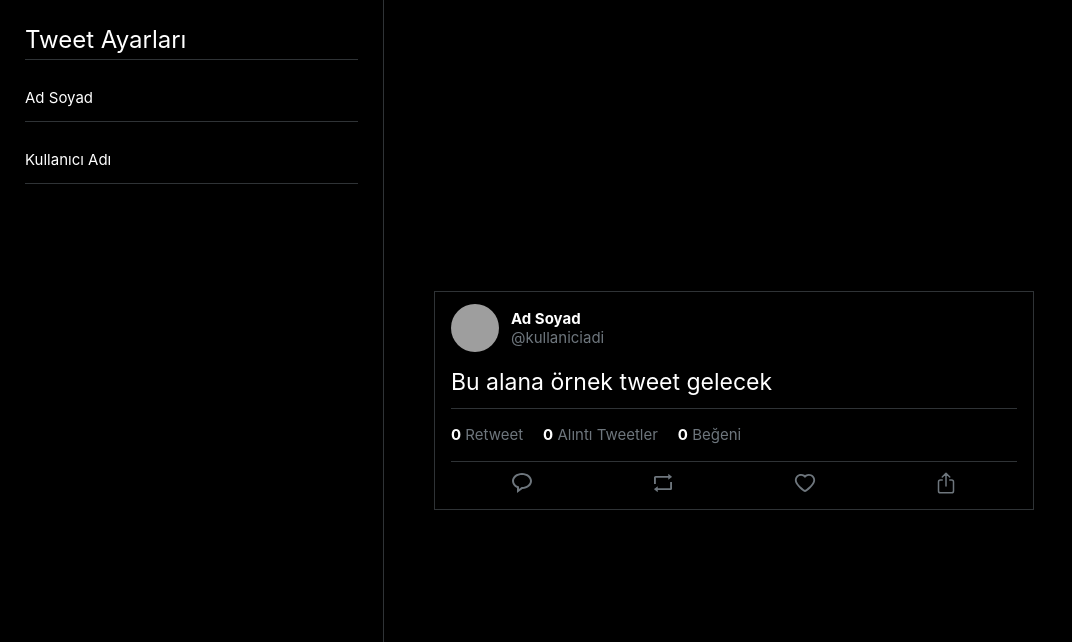
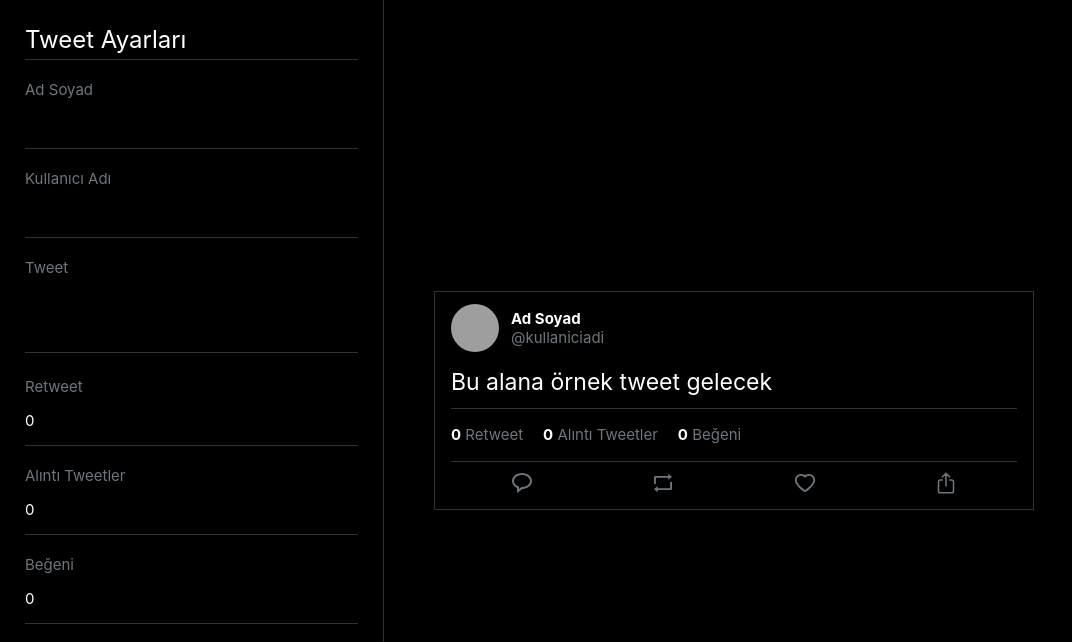
Before and after one commit to seyityahya/react_fake_tweet_generator, a React (Create React App) app: page / in a window 1280 px wide. Shown: the top 642 px of the page, without its empty margins (0-1072 px from the left). Built offline with nearby package versions, Linux system fonts and the light colour scheme; grey boxes are pictures that could not be loaded.

Commit message:
Tweet setting change

```diff
--- a/src/App.js
+++ b/src/App.js
@@ -22,6 +22,10 @@ function App() {
     likes,
     setName,
     setUsername,
+    setTweet,
+    setRetweets,
+    setQuoteTweets,
+    setLikes,
   };
 
   return (
--- a/src/components/Setting.js
+++ b/src/components/Setting.js
@@ -3,27 +3,76 @@ import { useContext } from "react";
 import mainContext from "../MainContext";
 
 function Setting() {
-  const { name, username, setName, setUsername } = useContext(mainContext);
+  const {
+    name,
+    username,
+    tweet,
+    retweets,
+    quoteTweets,
+    likes,
+    setRetweets,
+    setQuoteTweets,
+    setLikes,
+    setName,
+    setUsername,
+    setTweet,
+  } = useContext(mainContext);
   return (
     <div className="tweet-settings">
       <h3>Tweet Ayarları</h3>
       <ul>
         <li>
+          <label>Ad Soyad</label>
           <input
             type="text"
             className="input"
-            placeholder="Ad Soyad"
             value={name}
             onChange={(e) => setName(e.target.value)}
           />
         </li>
         <li>
+          <label>Kullanıcı Adı</label>
           <input
             type="text"
             className="input"
-            placeholder="Kullanıcı Adı"
             value={username}
             onChange={(e) => setUsername(e.target.value)}
+          />
+        </li>
+        <li>
+          <label>Tweet</label>
+          <textarea
+            className="textarea"
+            maxLength={290}
+            value={tweet}
+            onChange={(e) => setTweet(e.target.value)}
+          />
+        </li>
+        <li>
+          <label>Retweet</label>
+          <input
+            type="number"
+            className="input"
+            value={retweets}
+            onChange={(e) => setRetweets(e.target.value)}
+          />
+        </li>
+        <li>
+          <label>Alıntı Tweetler</label>
+          <input
+            type="number"
+            className="input"
+            value={quoteTweets}
+            onChange={(e) => setQuoteTweets(e.target.value)}
+          />
+        </li>
+        <li>
+          <label>Beğeni</label>
+          <input
+            type="number"
+            className="input"
+            value={likes}
+            onChange={(e) => setLikes(e.target.value)}
           />
         </li>
       </ul>
--- a/src/components/Tweet.js
+++ b/src/components/Tweet.js
@@ -8,6 +8,28 @@ import mainContext from "../MainContext";
 function Tweet() {
   const { name, username, isVerified, tweet, retweets, quoteTweets, likes } =
     useContext(mainContext);
+
+  const tweetFormat = (tweet) => {
+    tweet = tweet
+      .replace(/@([\w]+)/g, "<span>@$1</span>")
+      .replace(/#([\wşçöğüıİ]+)/gi, "<span>#$1</span>")
+      .replace(/(https?:\/\/[\w./?=]+)/, "<span>$1</span>");
+    return tweet;
+  };
+  const formatTweet = (number) => {
+    if (!number) {
+      number = 0;
+    }
+    if (number < 1000) {
+      return number;
+    }
+    number /= 1000;
+    number = String(number).split(".");
+    return (
+      number[0] + (number[1] > 100 ? "," + number[1].slice(0, 1) + " B" : " B")
+    );
+  };
+
   return (
     <div className="tweet-container">
       <div className="tweet">
@@ -25,17 +47,22 @@ function Tweet() {
           </div>
         </div>
         <div className="tweet-content">
-          <p>{tweet || "Bu alana örnek tweet gelecek"}</p>
+          <p
+            dangerouslySetInnerHTML={{
+              __html:
+                (tweet && tweetFormat(tweet)) || "Bu alana örnek tweet gelecek",
+            }}
+          />
         </div>
         <div className="tweet-stats">
           <span>
-            <b>{retweets}</b> Retweet
+            <b>{formatTweet(retweets)}</b> Retweet
           </span>
           <span>
-            <b>{quoteTweets}</b> Alıntı Tweetler
+            <b>{formatTweet(quoteTweets)}</b> Alıntı Tweetler
           </span>
           <span>
-            <b>{likes}</b> Beğeni
+            <b>{formatTweet(likes)}</b> Beğeni
           </span>
         </div>
         <div className="tweet-actions">
--- a/src/index.scss
+++ b/src/index.scss
@@ -49,15 +49,37 @@ body {
       margin-bottom: 20px;
     }
   }
+  label {
+    font-size: 15px;
+    margin-bottom: 5px;
+    display: block;
+    color: #6e767d;
+  }
   .input {
     width: 100%;
     background: transparent;
     border-bottom: 1px solid #2f3336;
     color: #fff;
     padding: 10px 0 15px;
+    font-size: 15px;
     &::placeholder {
       color: #fff;
-      font-size: 15px;
+    }
+    &:focus {
+      border-color: #4e555a;
+    }
+  }
+  .textarea {
+    width: 100%;
+    background: transparent;
+    border-bottom: 1px solid #2f3336;
+    color: #fff;
+    padding: 10px 0 15px;
+    font-size: 15px;
+    line-height: 1.5;
+    resize: none;
+    &::placeholder {
+      color: #fff;
     }
     &:focus {
       border-color: #4e555a;
@@ -105,6 +127,10 @@ body {
       font-size: 23px;
       line-height: 28px;
       color: #fff;
+      overflow: hidden;
+      span {
+        color: #1da1f2;
+      }
     }
   }
   &-stats {
```
